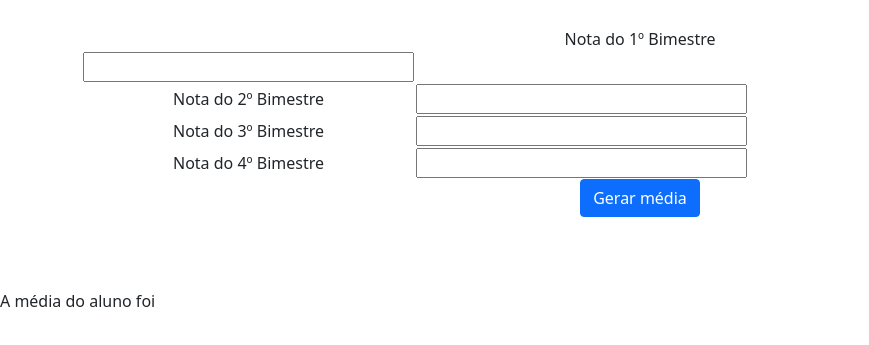
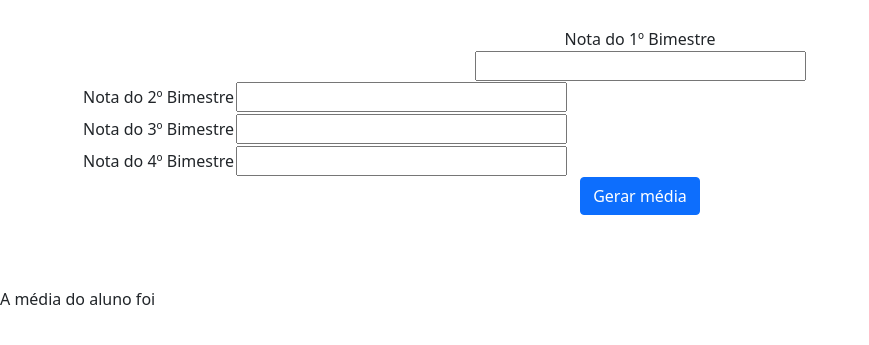
Before and after one commit to juniormyx/projetoescola, a website: page index.html in a window 1280 px wide. Shown: the part 53-398 px from the top of the page, without its empty margins (0-869 px from the left). Drawn offline with nearby package versions, Linux system fonts and the light colour scheme.

Commit message:
centralizado o primeiro tr

```diff
--- a/index.html
+++ b/index.html
@@ -18,10 +18,9 @@
             <div class="col-lg box-inside center-block text-center">
                 <table>
                     <tr>
-                        <label>Nota do 1º Bimestre</label>
-                        <td>
-                            <input type="text" name="number" size="30">
-                        </td>
+                        <label>Nota do 1º Bimestre</label><br>
+                        <input type="text" name="number" size="30">
+
                     </tr>
                     <tr>
                         <td>Nota do 2º Bimestre</td>
--- /dev/null
+++ b/package.json
@@ -0,0 +1,5 @@
+{
+  "dependencies": {
+    "bootstrap": "^5.1.3"
+  }
+}
```
Also changed, not shown: 1 other file.
